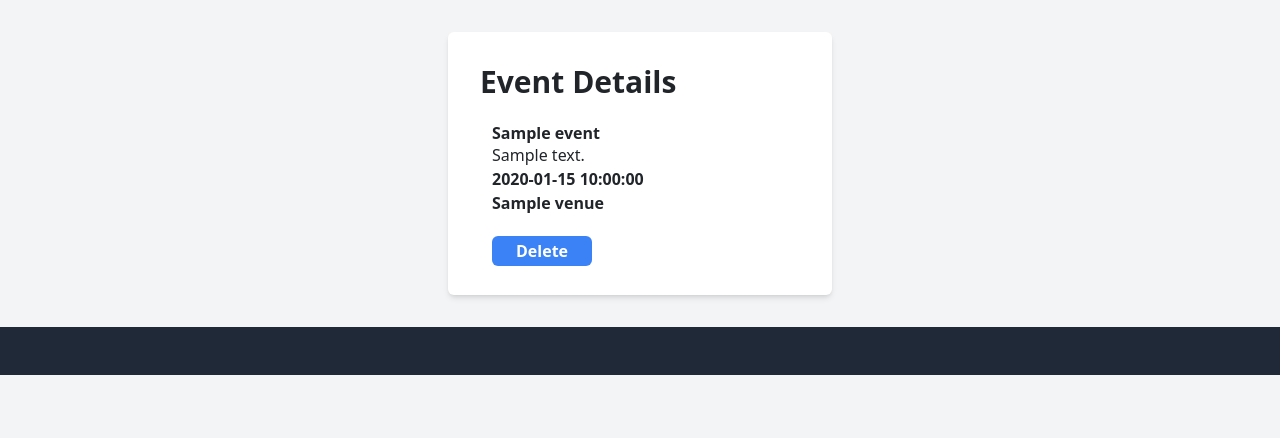
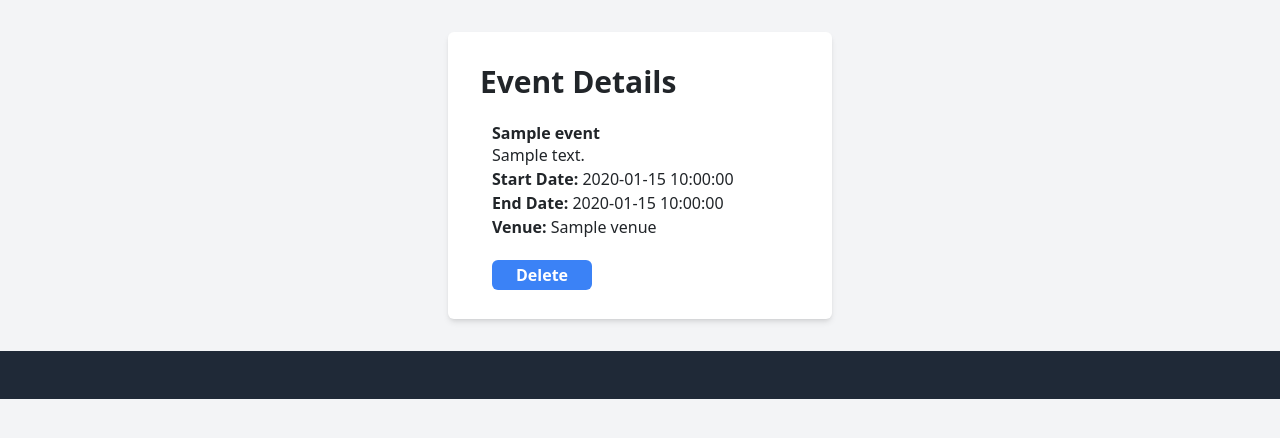
Before and after one commit to sultanmehedimasud/buaic, a Flask app: template templates/events/show.html in a window 1280 px wide. Shown: the part 88-526 px from the top of the page. Run offline with Flask 3, Linux system fonts and the light colour scheme; a user stored in the database is signed in; tables that the repository leaves empty hold one stand-in row (values such as "Sample post"); the template is opened without the code that fills it: most values are stand-ins (such as "Sample title", 1, 10 or a date in 2020); style sheets or scripts are compiled from the project's sources; some libraries are stand-ins or nearby versions.

Commit message:
Update show.html

```diff
--- a/templates/events/show.html
+++ b/templates/events/show.html
@@ -1,18 +1,21 @@
-{% extends 'base.html' %}
-{% block title %}Event details{% endblock %}
-{% block content %}
+{% extends 'base.html' %} {% block title %}Event details{% endblock %} {% block
+content %}
 <div class="container mx-auto mt-8 flex justify-center items-center">
   <div class="bg-white p-8 shadow-md rounded-md w-96">
     <h1 class="text-3xl font-bold mb-6">Event Details</h1>
     <div class="container">
-
       <strong><h1>{{event.title}}</h1></strong>
       <p>{{event.description}}</p>
-    <strong><p>{{event.date}}</p></strong>
-    <strong><p>{{event.venue}}</p></strong>
-    <br>
-    <div >
-    <a href="{{url_for('event.delete', event_id=event.id)}}" class="bg-blue-500 text-white font-bold py-1 px-4 rounded">Delete</a>
+      <p><b>Start Date:</b> {{event.start_date}}</p>
+        <p><b>End Date:</b> {{event.end_date}}</p>
+        <p><b>Venue:</b> {{event.venue}}</p>
+      <br />
+      <div>
+        <a
+          href="{{url_for('event.delete', event_id=event.id)}}"
+          class="bg-blue-500 text-white font-bold py-1 px-4 rounded"
+          >Delete</a
+        >
       </div>
     </div>
   </div>
```
Lines whose indentation alone changed are shown as unchanged.
